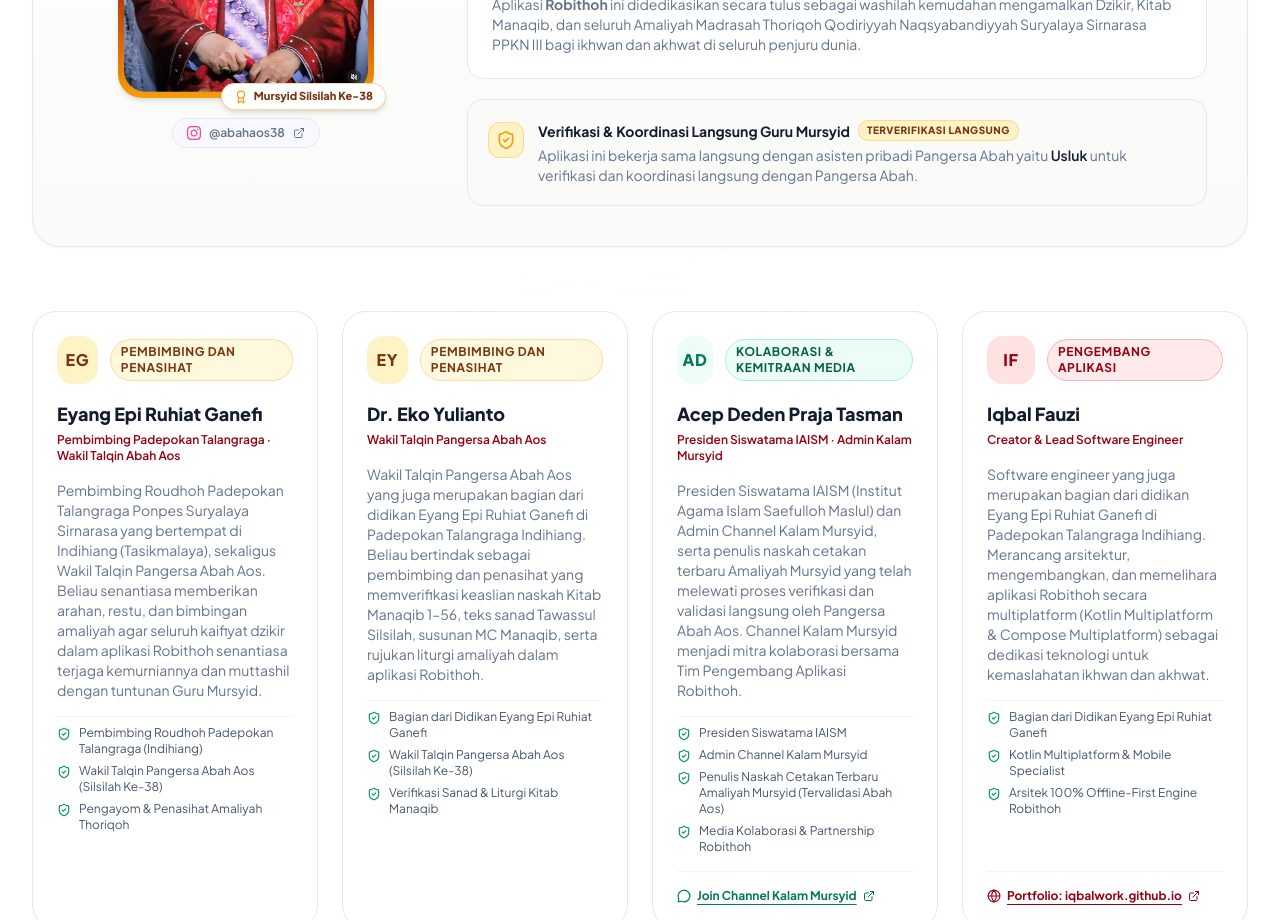
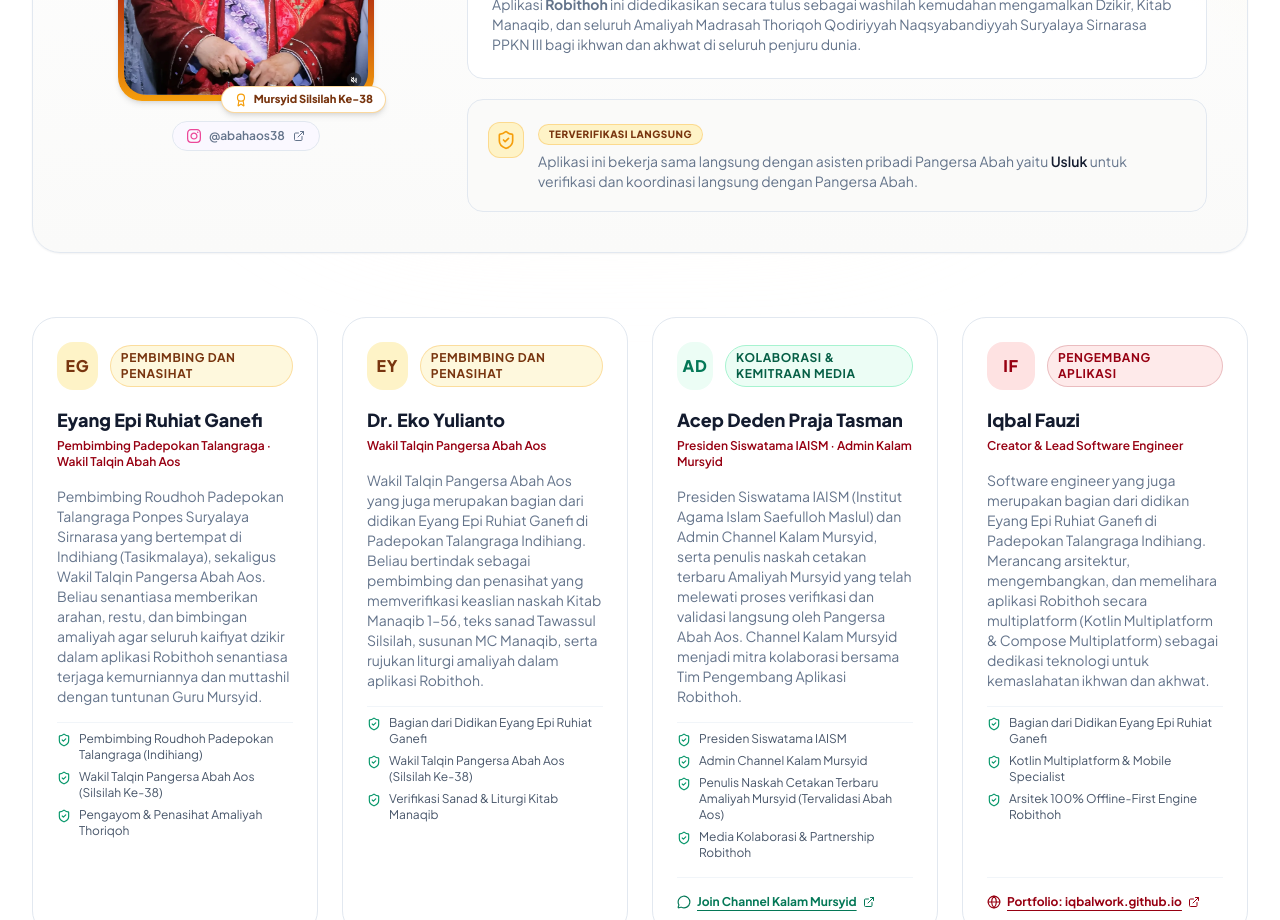
Before and after one commit to iqbalwork/Robithoh-Landing, a React (Vite) app: page / in a window 1280 px wide. Shown: the part 5020-5940 px from the top of the page. Built offline with nearby package versions, Linux system fonts and the light colour scheme.

Commit message:
refactor(about): remove verification title and keep badge only

```diff
--- a/src/components/AboutSection.tsx
+++ b/src/components/AboutSection.tsx
@@ -175,12 +175,9 @@
                   <div className="w-9 h-9 rounded-xl bg-gold-light text-amber-900 border border-gold-accent/30 flex items-center justify-center flex-shrink-0 mt-0.5">
                     <ShieldCheck className="w-5 h-5 text-gold-accent" />
                   </div>
-                  <div className="space-y-1">
-                    <div className="flex items-center gap-2 flex-wrap">
-                      <h4 className="text-sm font-bold text-on-surface">
-                        Verifikasi &amp; Koordinasi Langsung Guru Mursyid
-                      </h4>
-                      <span className="px-2 py-0.5 rounded-full bg-gold-light text-amber-900 text-[10px] font-extrabold uppercase tracking-wider border border-gold-accent/30">
+                  <div className="space-y-1.5">
+                    <div>
+                      <span className="px-2.5 py-0.5 rounded-full bg-gold-light text-amber-900 text-[10px] font-extrabold uppercase tracking-wider border border-gold-accent/30 inline-flex items-center">
                         Terverifikasi Langsung
                       </span>
                     </div>
```
Also changed, not shown: 2 other files (tests, documents, lock files or other folders).
